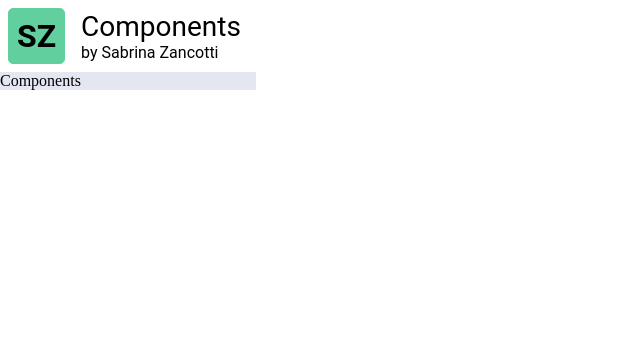
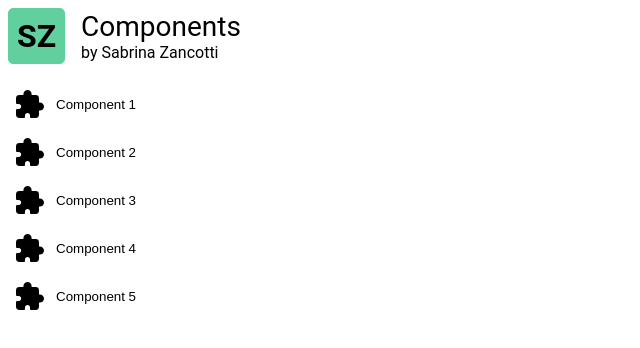
Before and after one commit to Zancotti/components, a React (Vite) app: page / in a window 1280 px wide. Shown: the top 348 px of the page, without its empty margins (0-640 px from the left). Built offline with nearby package versions, Linux system fonts and the light colour scheme.

Commit message:
Added some styling to the buttons on the sidebar

```diff
--- a/package.json
+++ b/package.json
@@ -12,6 +12,7 @@
   "dependencies": {
     "react": "^18.2.0",
     "react-dom": "^18.2.0",
+    "react-icons": "^5.1.0",
     "styled-components": "^6.1.8"
   },
   "devDependencies": {
--- a/src/assets/Sidebar.tsx
+++ b/src/assets/Sidebar.tsx
@@ -1,13 +1,58 @@
 import styled from "styled-components";
+import { IoExtensionPuzzle } from "react-icons/io5";
 
 const Sidebar = () => {
-  return <Container>Components</Container>;
+  return (
+    <Container>
+      <ComponentButton>
+        <IoExtensionPuzzle size="2rem" />
+        <ButtonText>Component 1</ButtonText>
+      </ComponentButton>
+      <ComponentButton>
+        <IoExtensionPuzzle size="2rem" />
+        <ButtonText>Component 2</ButtonText>
+      </ComponentButton>
+      <ComponentButton>
+        <IoExtensionPuzzle size="2rem" />
+        <ButtonText>Component 3</ButtonText>
+      </ComponentButton>
+      <ComponentButton>
+        <IoExtensionPuzzle size="2rem" />
+        <ButtonText>Component 4</ButtonText>
+      </ComponentButton>
+      <ComponentButton>
+        <IoExtensionPuzzle size="2rem" />
+        <ButtonText>Component 5</ButtonText>
+      </ComponentButton>
+    </Container>
+  );
 };
 
 export default Sidebar;
 
-const Container = styled.div`
-  background-color: #e4e7f2;
-  width: 20%;
+const Container = styled.nav`
+  width: 250px;
   flex-grow: 1;
+  padding: 0.5rem;
+  display: flex;
+  flex-direction: column;
 `;
+
+const ComponentButton = styled.button`
+  outline: none;
+  border: none;
+  background-color: white;
+  text-align: start;
+  height: 3rem;
+  display: flex;
+  align-items: center;
+  transition: background-color 0.3s;
+  border-radius: 5px;
+  cursor: pointer;
+  &:hover {
+    background-color: rgb(97, 208, 158);
+  }
+`;
+const ButtonText = styled.span`
+  padding-left: 10px;
+`;
```
Also changed, not shown: 1 other file (tests, documents, lock files or other folders).
